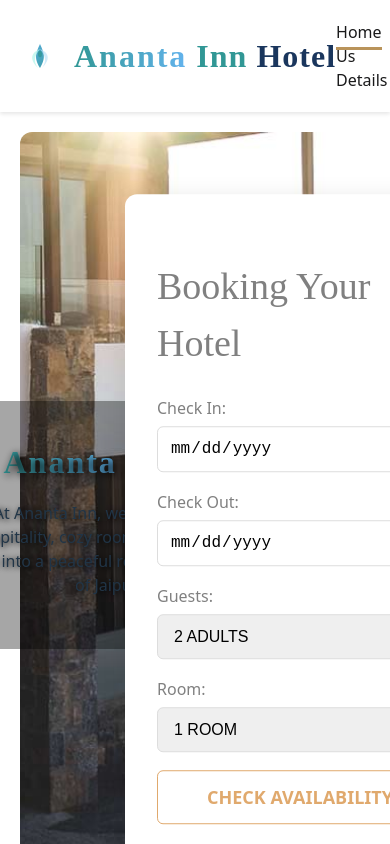
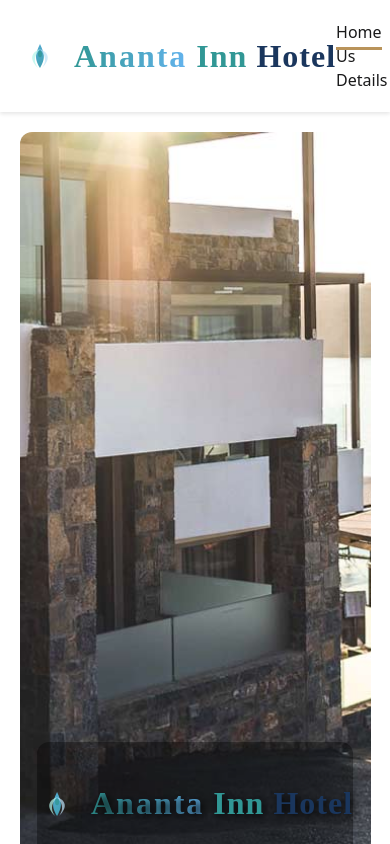
Before and after one commit to naveenjarwal/AnantaInnWeb, a React (Vite) app: page / in a window 390 px wide. Shown: the top 844 px of the page. Built offline with nearby package versions, Linux system fonts and the light colour scheme.

Commit message:
new changes

```diff
--- a/src/screens/HomeScreen.css
+++ b/src/screens/HomeScreen.css
@@ -29,3 +29,19 @@
 
 
 }
+
+@media screen and (max-width: 768px) {
+ .hero-content {
+   flex-direction: column !important;
+   left: 50% !important;
+   transform: translate(-50%, -50%) !important;
+   max-width: 90% !important;
+ }
+ .booking-container {
+   position: static !important;
+   transform: none !important;
+   width: 100% !important;
+   max-width: 100% !important;
+   margin-top: 20px;
+ }
+}
--- a/src/screens/HomeScreen.tsx
+++ b/src/screens/HomeScreen.tsx
@@ -51,7 +51,7 @@ const HomeScreen: React.FC = () => {
      <main
  style={{
    margin: '0 auto',
-          padding: 20,
+   padding: '20px clamp(10px, 5vw, 40px)',
    boxSizing: 'border-box',
  }}
 >
@@ -73,6 +73,7 @@ const HomeScreen: React.FC = () => {
           </Slider>
           {/* Fixed hero text */}
           <div
+          className='hero-content'
             style={{
               position: 'absolute',
               left: '25%',
@@ -111,6 +112,7 @@ const HomeScreen: React.FC = () => {
           </div>
           {/* Fixed BookingSection */}
           <div
+          className='booking-container'
             style={{
               position: 'absolute',
               left: '80%',
```
Lines whose indentation alone changed are shown as unchanged.
